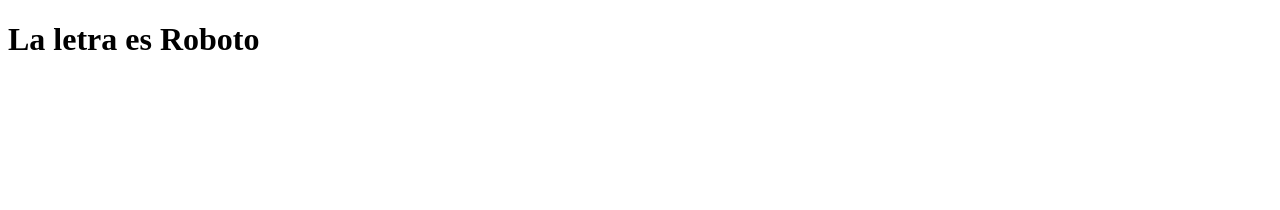
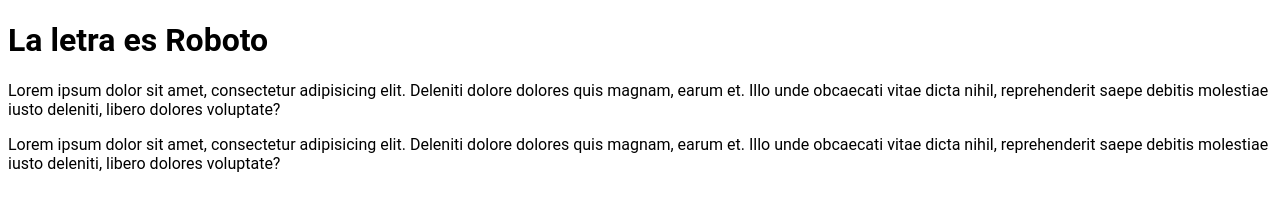
Before and after one commit to pekeniavivi/ramas, a plain HTML site: page index.html in a window 1280 px wide. Drawn offline with Linux system fonts and the light colour scheme.

Commit message:
Cambio
borrando y agregando

3

```diff
--- a/index.html
+++ b/index.html
@@ -9,5 +9,7 @@
 </head>
 <body>
   <h1>La letra es Roboto </h1>
+  <p>Lorem ipsum dolor sit amet, consectetur adipisicing elit. Deleniti dolore dolores quis magnam, earum et. Illo unde obcaecati vitae dicta nihil, reprehenderit saepe debitis molestiae iusto deleniti, libero dolores voluptate?</p>
+    <p>Lorem ipsum dolor sit amet, consectetur adipisicing elit. Deleniti dolore dolores quis magnam, earum et. Illo unde obcaecati vitae dicta nihil, reprehenderit saepe debitis molestiae iusto deleniti, libero dolores voluptate?</p>
 </body>
 </html>
--- a/main.css
+++ b/main.css
@@ -0,0 +1,3 @@
+html {
+  font-family: Roboto,'arial';
+}
```
